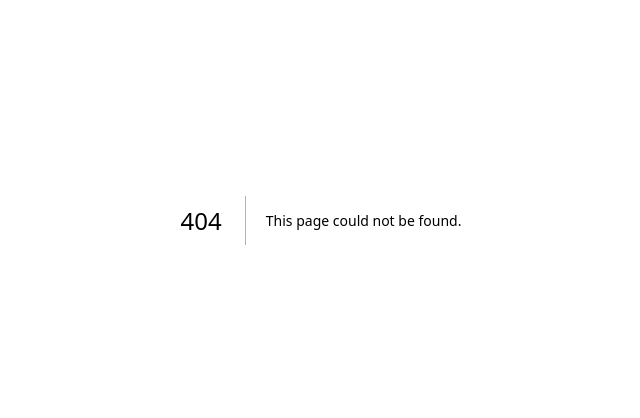
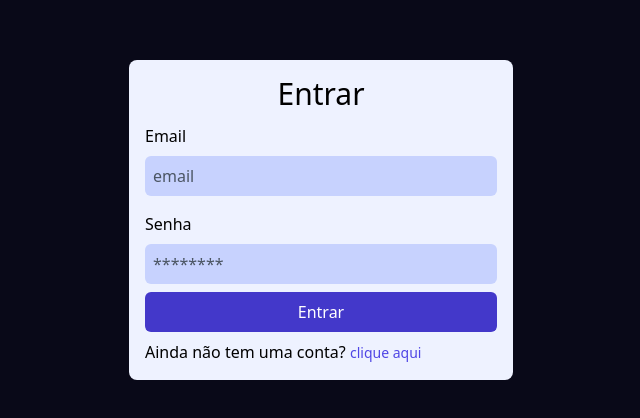
Before and after one commit to Rapoxo/App-Masters, a Next.js app: page /auth in a window 1280 px wide. Before the commit this address had no page. Shown: the part 180-598 px from the top of the page, without its empty margins (319-959 px from the left). Built offline with nearby package versions, Linux system fonts and the light colour scheme; no server answers.

Commit message:
Firebase 1/2

```diff
--- a/package.json
+++ b/package.json
@@ -16,6 +16,7 @@
     "axios": "^1.4.0",
     "eslint": "8.43.0",
     "eslint-config-next": "13.4.7",
+    "firebase": "^10.0.0",
     "next": "13.4.7",
     "phosphor-react": "^1.4.1",
     "postcss": "8.4.24",
--- a/src/components/GameList.tsx
+++ b/src/components/GameList.tsx
@@ -9,10 +9,8 @@ type GameListProps = {
 
 const GameList = ({ games, length, filterParams }: GameListProps) => {
   const gameList = useMemo(() => {
-    console.log(filterParams)
     return games.filter((game) => {
       let [query, genre, platform] = [true,true,true];
-
 
       if (filterParams.query) {
         query = game.title
--- /dev/null
+++ b/src/contexts/AuthContext.tsx
@@ -0,0 +1,127 @@
+import { createContext, useEffect, useState } from "react";
+
+import {
+  createUserWithEmailAndPassword,
+  signInWithEmailAndPassword,
+  signOut as signOutFirebase,
+} from "firebase/auth";
+import { auth, firestore } from "@/services/firebaseClient";
+import { doc, getDoc, setDoc } from "firebase/firestore";
+
+type User = {
+  uid: string;
+  email: string;
+  metadata: {
+    lastSignInTime?: string;
+  };
+};
+
+type LoginData = {
+  email: string;
+  password: string;
+};
+
+type AuthContextType = {
+  user: User | null;
+  loading: boolean;
+  expiresAt: number;
+  error: string | null;
+  signIn: (data: LoginData) => Promise<void>;
+  signUp: (data: LoginData) => Promise<void>;
+  signOut: () => Promise<void>;
+};
+
+const AuthContext = createContext({} as AuthContextType);
+
+const AuthProvider = ({ children }: { children: React.ReactNode }) => {
+  const [user, setUser] = useState<User | null>(null);
+  const [expiresAt, setExpiresAt] = useState(0);
+
+  const [loading, setLoading] = useState(false);
+  const [error, setError] = useState<string | null>(null);
+
+  const signIn = async ({ email, password }: LoginData) => {
+    setLoading(true);
+    try {
+      const result = await signInWithEmailAndPassword(auth, email, password);
+      const { uid, metadata } = result.user;
+      setUser({ uid, email, metadata });
+      await createUser({ uid, email });
+      setExpiresAt(Date.now() + 15 * 60 * 1000);
+    } catch (err: any) {
+      setError(err.message);
+    } finally {
+      setLoading(false);
+    }
+  };
+  const signUp = async ({ email, password }: LoginData) => {
+    setLoading(true);
+    try {
+      const result = await createUserWithEmailAndPassword(
+        auth,
+        email,
+        password
+      );
+      const { uid, metadata } = result.user;
+      setUser({ uid, email, metadata });
+      createUser({ uid, email });
+      setExpiresAt(Date.now() + 15 * 60 * 1000);
+    } catch (err: any) {
+      setError(err.message);
+    } finally {
+      setLoading(false);
+    }
+  };
+
+  const signOut = async () => {
+    try {
+      await signOutFirebase(auth);
+      setUser(null);
+    } catch (err: any) {
+      setError(err.message);
+    }
+  };
+
+  // Adds user to Firestore database
+  const createUser = async ({ email, uid }: { email: string; uid: string }) => {
+    try {
+      const userRef = doc(firestore, "users", uid);
+      const userDoc = await getDoc(userRef);
+
+      if (userDoc.exists()) throw new Error("User already exists");
+
+      await setDoc(userRef, {
+        email: email,
+        ratedGames: [],
+        favoriteGames: [],
+      });
+    } catch (err: any) {
+      console.log(err);
+      setError(err.message)
+    }
+  };
+
+  useEffect(() => {
+    setTimeout(() => {
+      setError(null);
+    }, 10 * 1000);
+  }, [error]);
+
+  return (
+    <AuthContext.Provider
+      value={{
+        user,
+        expiresAt,
+        loading,
+        signIn,
+        signOut,
+        signUp,
+        error,
+      }}
+    >
+      {children}
+    </AuthContext.Provider>
+  );
+};
+
+export { AuthContext, AuthProvider };
--- a/src/pages/_app.tsx
+++ b/src/pages/_app.tsx
@@ -1,6 +1,11 @@
+import { AuthProvider } from "@/contexts/AuthContext";
 import "@/styles/globals.css";
 import type { AppProps } from "next/app";
 
 export default function App({ Component, pageProps }: AppProps) {
-  return <Component {...pageProps} />;
+  return (
+    <AuthProvider>
+      <Component {...pageProps} />
+    </AuthProvider>
+  );
 }
--- /dev/null
+++ b/src/pages/auth.tsx
@@ -0,0 +1,91 @@
+import React, { useContext, useRef, useState } from "react";
+
+import { AuthContext } from "@/contexts/AuthContext";
+
+import { SyncLoader } from "react-spinners";
+
+const Auth = () => {
+  const [signInMode, setSignInMode] = useState(true);
+  const { signIn, signUp, error, loading } = useContext(AuthContext);
+  const emailRef = useRef<HTMLInputElement>(null);
+  const passwordRef = useRef<HTMLInputElement>(null);
+
+  const handleSubmit = async (e: React.FormEvent) => {
+    e.preventDefault();
+    const [email, password] = [
+      emailRef.current?.value,
+      passwordRef.current?.value,
+    ];
+    if (!email || !password) return;
+    signInMode ? signIn({ email, password }) : signUp({ email, password });
+  };
+
+  return (
+    <div className="flex justify-center items-center h-screen w-full">
+      <section className="flex flex-col gap-2 p-4 w-96 h-[70%] mx-2 md:h-[40%] bg-indigo-50 rounded-lg text-black ">
+        <form
+          className="flex flex-col h-full justify-between"
+          onSubmit={handleSubmit}
+        >
+          <h1 className="text-center text-3xl mb-1">
+            {signInMode ? "Entrar" : "Cadastrar"}
+          </h1>
+
+          <div className="flex flex-col gap-4">
+            <div className="flex flex-col gap-2">
+              <label htmlFor="email">Email</label>
+              <input
+                ref={emailRef}
+                className={`${
+                  error && "outline outline-1 outline-red-600"
+                } p-2 rounded-md bg-indigo-200 placeholder:text-gray-600`}
+                type="email"
+                name="email"
+                id="email"
+                placeholder="email"
+              />
+            </div>
+            <div className="flex flex-col gap-2">
+              <label htmlFor="password">Senha</label>
+              <input
+                ref={passwordRef}
+                className={`${
+                  error && "outline outline-1 outline-red-600"
+                } p-2 rounded-md bg-indigo-200 placeholder:text-gray-600`}
+                type="password"
+                name="password"
+                id="password"
+                placeholder="********"
+              />
+            </div>
+          </div>
+
+          <button
+            className="p-2 w-full text-white rounded-md bg-indigo-700 hover:bg-indigo-600 "
+            type="submit"
+          >
+            {loading ? (
+              <SyncLoader color="#fff" size={8} />
+            ) : signInMode ? (
+              "Entrar"
+            ) : (
+              "Cadastrar"
+            )}
+          </button>
+
+          {error && <p className="text-red-500 text-center">{error}</p>}
+
+          <span>
+            { signInMode ?  "Ainda não tem uma conta?" : "Já tem uma conta?" }
+            {" "}
+            <span onClick={() => setSignInMode((prev) => !prev) } className="hover:underline text-sm text-indigo-600 cursor-pointer " >clique aqui</span>
+          </span>
+        </form>
+
+
+      </section>
+    </div>
+  );
+};
+
+export default Auth;
--- a/src/pages/index.tsx
+++ b/src/pages/index.tsx
@@ -5,16 +5,17 @@ import {
   useRef,
   useState,
 } from "react";
+
 import { MagnifyingGlass, X } from "phosphor-react";
+import { PacmanLoader } from "react-spinners";
 
+import Header from "@/components/Header";
 import Filter from "@/components/Filter";
 import GameList from "@/components/GameList";
 import Highlights from "@/components/Highlights";
 
 import Head from "next/head";
-import Header from "@/components/Header";
 import { PT_Sans } from "next/font/google";
-import { PacmanLoader } from "react-spinners";
 
 const ptSans = PT_Sans({
   weight: ["400", "700"],
--- /dev/null
+++ b/src/services/firebaseClient.ts
@@ -0,0 +1,19 @@
+import { getApp, getApps, initializeApp } from "firebase/app";
+import { getAuth } from "firebase/auth";
+import { getFirestore } from "firebase/firestore";
+
+const firebaseConfig = {
+  apiKey: `${process.env.NEXT_PUBLIC_FIREBASE_API_KEY}`,
+  authDomain: `${process.env.NEXT_PUBLIC_FIREBASE_PROJECT_ID}.firebaseapp.com`,
+  projectId: `${process.env.NEXT_PUBLIC_FIREBASE_PROJECT_ID}`,
+  storageBucket: `${process.env.NEXT_PUBLIC_FIREBASE_PROJECT_ID}.appspot.com`,
+  messagingSenderId: `${process.env.NEXT_PUBLIC_FIREBASE_SENDER_ID}`,
+  appId: `${process.env.NEXT_PUBLIC_FIREBASE_APP_ID}`,
+  measurementId: `${process.env.NEXT_PUBLIC_FIREBASE_MEASUREMENT_ID}`,
+};
+
+const app = !getApps().length ? initializeApp(firebaseConfig) : getApp();
+const firestore = getFirestore(app);
+const auth = getAuth(app);
+
+export { app, firestore, auth }
```
Also changed, not shown: 1 other file (tests, documents, lock files or other folders).
